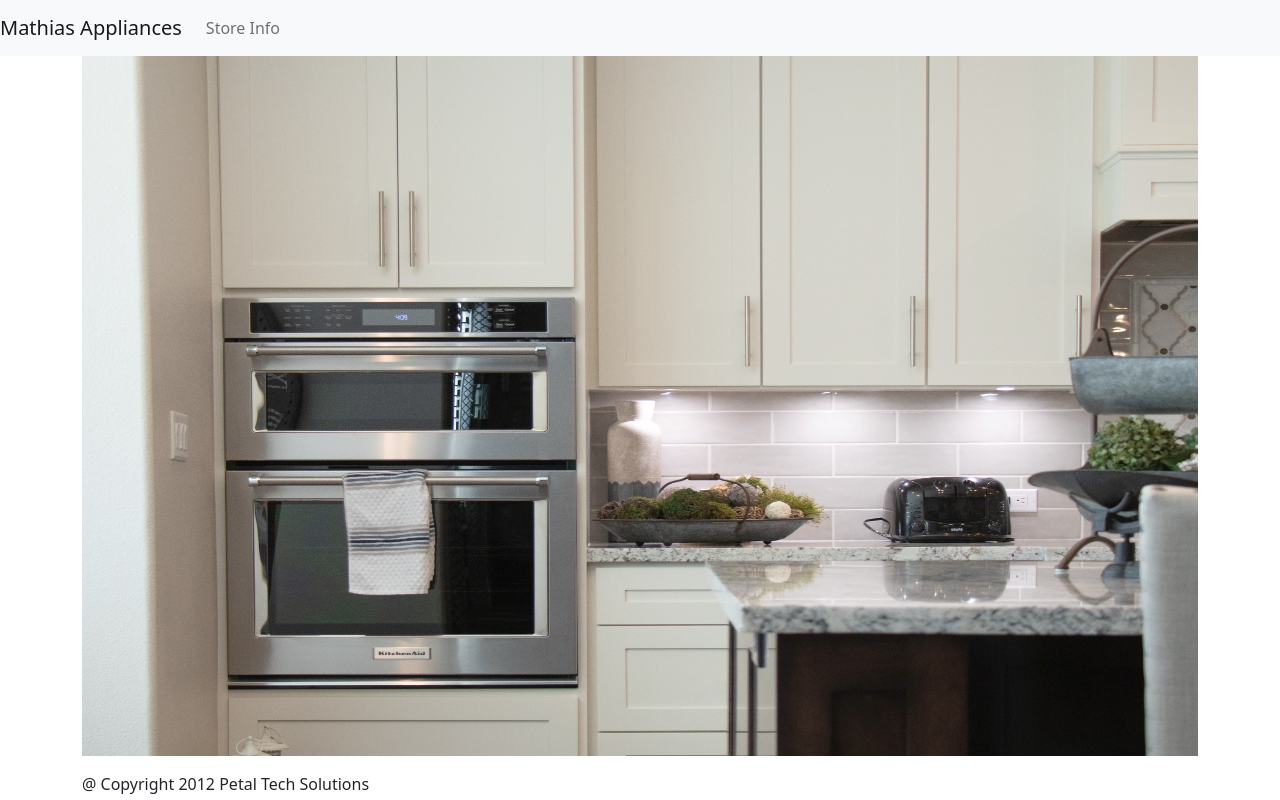
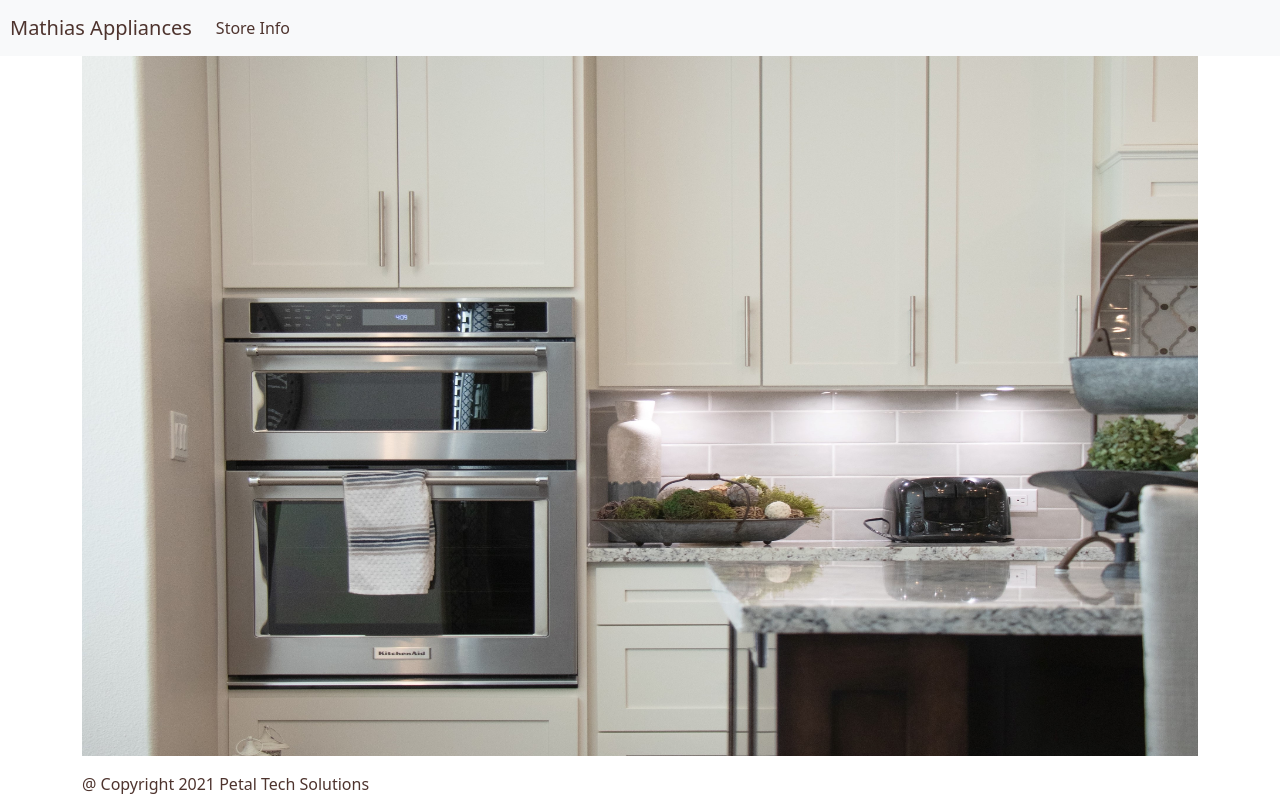
Before and after one commit to kodiakshuksan/New-Appliance, a React (Create React App) app: page / in a window 1280 px wide. Built offline with nearby package versions, Linux system fonts and the light colour scheme.

Commit message:
styling edits

```diff
--- a/src/components/Content/HomePageContent.js
+++ b/src/components/Content/HomePageContent.js
@@ -16,7 +16,8 @@ const HomePageContent = () => {
         fontSize: "16px",
         fontWeight: "500",
         position: "absolute",
-        bottom: "-12px"
+        bottom: "-12px",
+        color: "#4e342e"
     }
 
 
@@ -26,7 +27,7 @@ const HomePageContent = () => {
 
 
             <img src={landingPagePic} style={img} alt=""/>
-            <p style={copyrightInfo}>@ Copyright 2012 Petal Tech Solutions</p>
+            <p style={copyrightInfo}>@ Copyright 2021 Petal Tech Solutions</p>
 
         </Container>
 
--- a/src/components/Content/StoreInfoContent.js
+++ b/src/components/Content/StoreInfoContent.js
@@ -17,7 +17,8 @@ const StoreInfoContent = () => {
 
     const storeInfo = {
         fontWeight: "500",
-        position: "relative"
+        position: "relative",
+        color: "#4e342e"
 
     }
 
@@ -25,8 +26,8 @@ const StoreInfoContent = () => {
         fontSize: "16px",
         fontWeight: "500",
         position: "absolute",
-        bottom: "0px"
-
+        bottom: "0px",
+        color: "#4e342e"
     }
 
 
@@ -42,11 +43,11 @@ const StoreInfoContent = () => {
                         <div style={storeInfo}>
                             <p>Location: 15413-1st Ave. Ct. South Blg. G, Tacoma, WA 98444</p>
                             <p>Showroom Hours: By Appointment</p>
-                            <p>Phone Number:1-443-949-2766</p>
+                            <p>Phone Number: 1-443-949-2766</p>
                         </div>
 
                         <div>
-                            <h4 style={copyrightInfo}>@ Copyright 2012 Petal Tech Solutions</h4>
+                            <h4 style={copyrightInfo}>@ Copyright 2021 Petal Tech Solutions</h4>
                         </div>
 
             </Container>
--- a/src/components/Navigation/HomePageNav.js
+++ b/src/components/Navigation/HomePageNav.js
@@ -14,18 +14,26 @@ const HomePageNav = (props) => {
 
   const toggle = () => setIsOpen(!isOpen);
 
+  const businessName = {
+    paddingLeft: "10px",
+    color: "#4e342e"
+}
+
+const businessNameStyle = {
+    color: "#4e342e"
+}
 
 
 
   return (
     <div>
       <Navbar color="light" light expand="md">
-        <NavbarBrand href="/">Mathias Appliances</NavbarBrand>
+        <NavbarBrand style={businessName} href="/">Mathias Appliances</NavbarBrand>
         <NavbarToggler onClick={toggle} />
         <Collapse isOpen={isOpen} navbar>
           <Nav className="mr-auto nav justify-content-center" navbar>
             <NavItem>
-              <NavLink href="/StoreInfoPage">Store Info</NavLink>
+              <NavLink style={businessNameStyle} href="/StoreInfoPage">Store Info</NavLink>
             </NavItem>
           </Nav>
         </Collapse>
--- a/src/components/Navigation/StoreInfoPageNav.js
+++ b/src/components/Navigation/StoreInfoPageNav.js
@@ -13,9 +13,15 @@ const StoreInfoNav = (props) => {
   const [isOpen, setIsOpen] = useState(false);
 
   const toggle = () => setIsOpen(!isOpen);
-    const businessName = {
-        paddingLeft: "10px"
-    }
+
+  const businessName = {
+        paddingLeft: "10px",
+        color: "#4e342e"
+        }
+
+   const businessNameStyle = {
+        color: "#4e342e"
+}
 
   return (
     <div>
@@ -25,10 +31,10 @@ const StoreInfoNav = (props) => {
         <Collapse isOpen={isOpen} navbar>
           <Nav className="mr-auto" navbar>
             <NavItem>
-              <NavLink href="/HomePage">Home</NavLink>
+              <NavLink style={businessNameStyle} href="/HomePage">Home</NavLink>
             </NavItem>
             <NavItem>
-              <NavLink href="https://offerup.com/p/21498274" target="_blank" rel="noopener noreferrer">Browse Inventory</NavLink>
+              <NavLink style={businessNameStyle} href="https://offerup.com/p/21498274" target="_blank" rel="noopener noreferrer">Browse Inventory</NavLink>
             </NavItem>
           </Nav>
         </Collapse>
```
